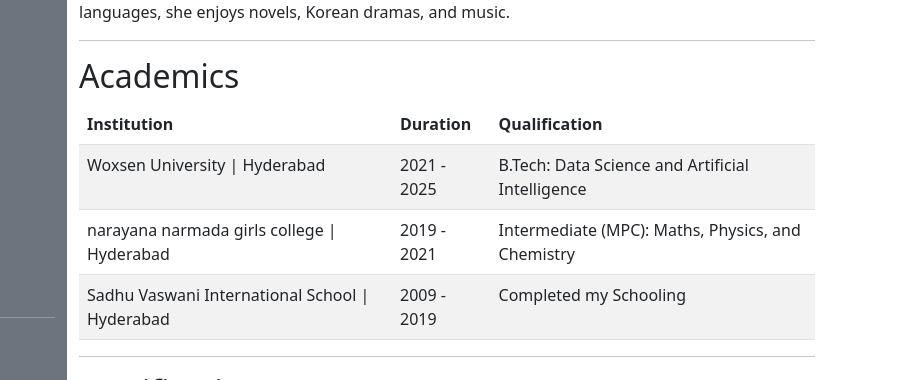
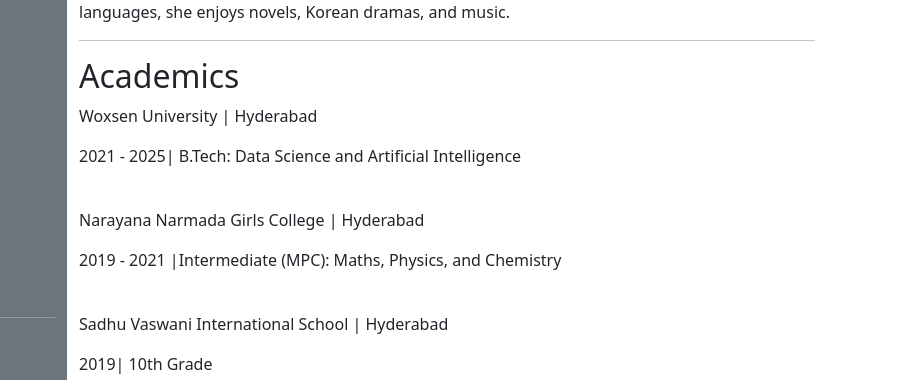
Before and after one commit to Shravya2025/Resume, a plain HTML site: page index.html in a window 1280 px wide. Shown: the part 207-587 px from the top of the page, 383-1280 px from the left. Drawn offline with nearby package versions, Linux system fonts and the light colour scheme.

Commit message:
Initial commit

```diff
--- a/index.html
+++ b/index.html
@@ -88,32 +88,14 @@
                 <hr class="bg-primary">
                 <div class="section">
                     <h2 class="text-secondary.bg-gradient">Academics</h2>
-                    <table class="table table-striped">
-                        <thead>
-                            <tr>
-                                <th>Institution</th>
-                                <th>Duration</th>
-                                <th>Qualification</th>
-                            </tr>
-                        </thead>
-                        <tbody>
-                            <tr>
-                                <td>Woxsen University | Hyderabad</td>
-                                <td>2021 - 2025</td>
-                                <td>B.Tech: Data Science and Artificial Intelligence</td>
-                            </tr>
-                            <tr>
-                                <td>narayana narmada girls college | Hyderabad</td>
-                                <td>2019 - 2021</td>
-                                <td>Intermediate (MPC): Maths, Physics, and Chemistry</td>
-                            </tr>
-                            <tr>
-                                <td>Sadhu Vaswani International School | Hyderabad</td>
-                                <td>2009 - 2019</td>
-                                <td>Completed my Schooling</td>
-                            </tr>
-                        </tbody>
-                    </table>
+                    <p>Woxsen University | Hyderabad</p>
+                    <p>2021 - 2025| B.Tech: Data Science and Artificial Intelligence</p>
+                    <br>
+                    <p>Narayana Narmada Girls College | Hyderabad</p>
+                    <p>2019 - 2021 |Intermediate (MPC): Maths, Physics, and Chemistry </p>
+                    <br>
+                    <p>Sadhu Vaswani International School | Hyderabad</p>
+                    <p>2019| 10th Grade</p>
                 </div>
                 <hr class="bg-muted">
                 <div class="section">
```
Also changed, not shown: 1 other file.
